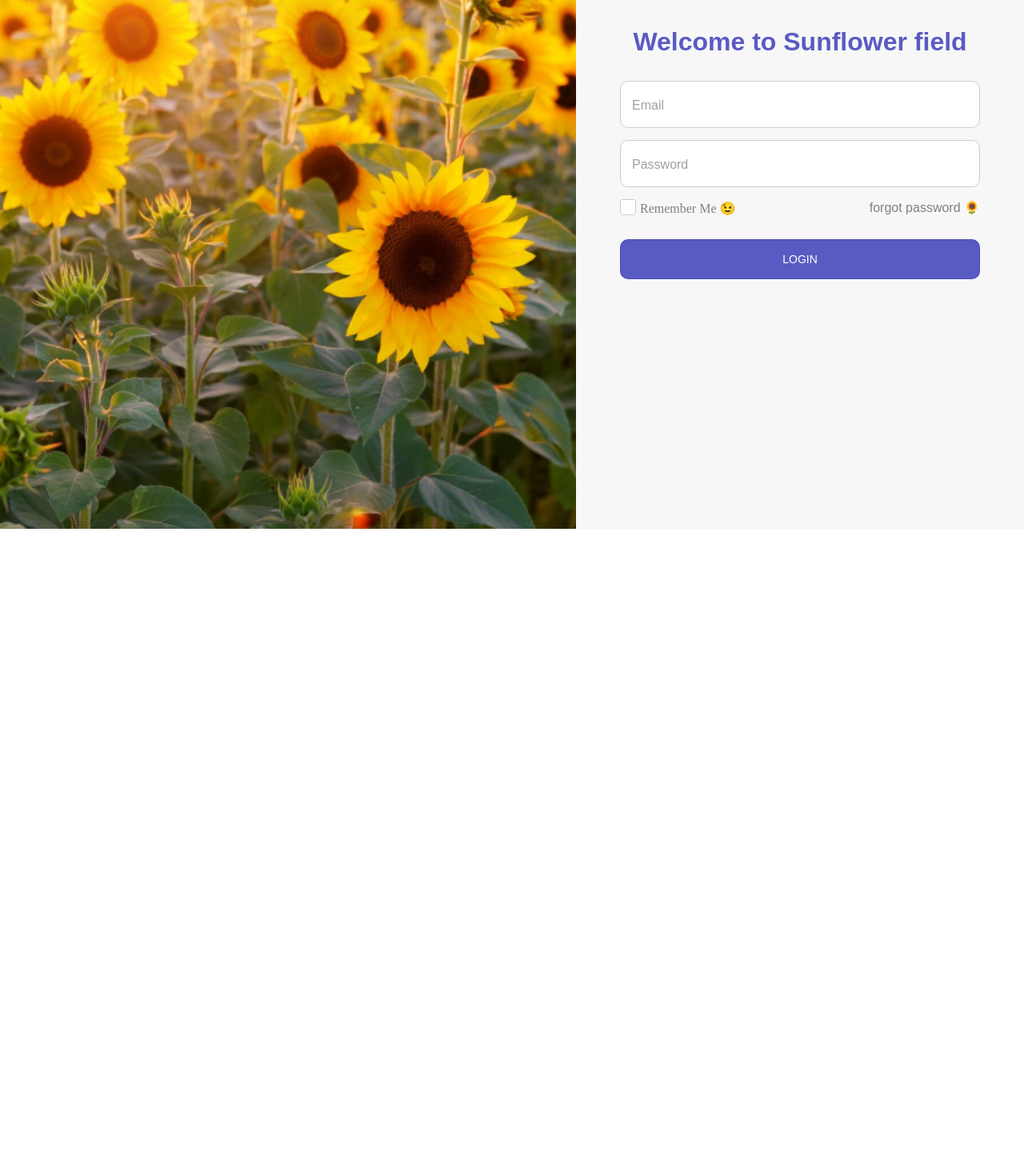
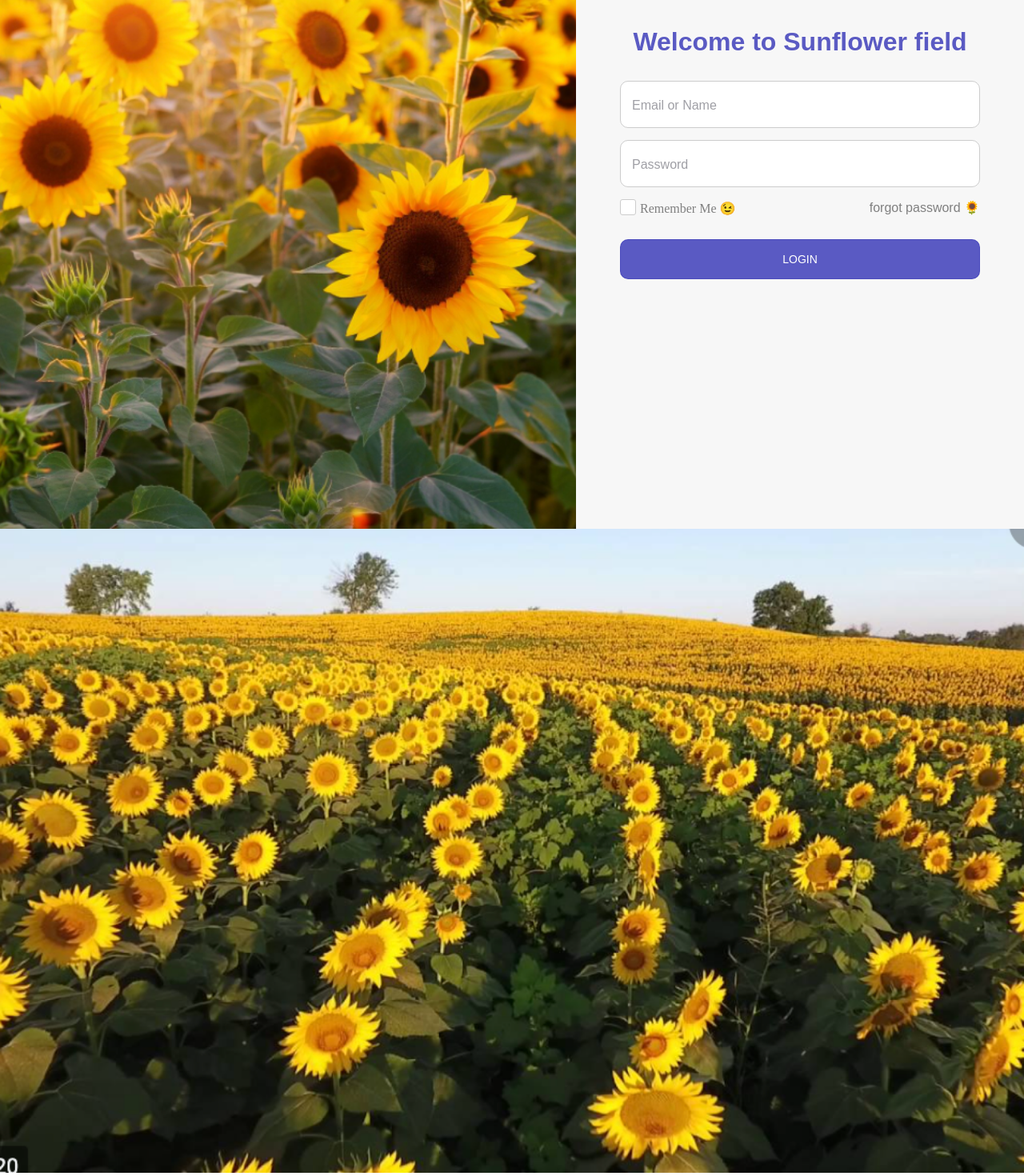
Before and after one commit to LayMui/login-form, a Vue app: page /dashboard in a window 1280 px wide. Shown: the part 139-1609 px from the top of the page at 80% size. Before the commit the page ends 800 px from the top, so only its background shows below. Built offline with nearby package versions, Linux system fonts and the light colour scheme; a web font is replaced by a local one.

Commit message:
Adding route

```diff
--- a/src/App.vue
+++ b/src/App.vue
@@ -7,7 +7,7 @@
         <LoginForm :title="headerText" />
       </div>
     </div>
-
+   <router-view />
   </div>
 </template>
 
--- a/src/components/LoginForm.vue
+++ b/src/components/LoginForm.vue
@@ -3,7 +3,7 @@
     <Header :title="title" />
 
     <div class="m-loginForm__group">
-      <animated-input placeholder="Email" animateBorder />
+      <animated-input placeholder="Email or Name" animateBorder />
     </div>
 
     <div class="m-loginForm__group">
--- a/src/router/index.js
+++ b/src/router/index.js
@@ -6,11 +6,12 @@ Vue.use(VueRouter)
 
 
 const routes = [
+
     {
       path: '/dashboard',
       name: 'Dashboard',
       component: Dashboard
-    },
+    }
 
 
   ]
--- a/src/views/Dashboard.vue
+++ b/src/views/Dashboard.vue
@@ -1,5 +1,5 @@
 <template>
   <div class="text-center">
-    <img contain height=auto width=100% src="../../src/assets/img/sunflower.png"/>
+    <img contain height=auto width=100% src="../../src/assets/img/welcome_to_sunflower_field.png"/>
   </div>
 </template>
```
Also changed, not shown: src/assets/img/welcome_to_sunflower_field.png (added), 1 other file (tests, documents, lock files or other folders).
